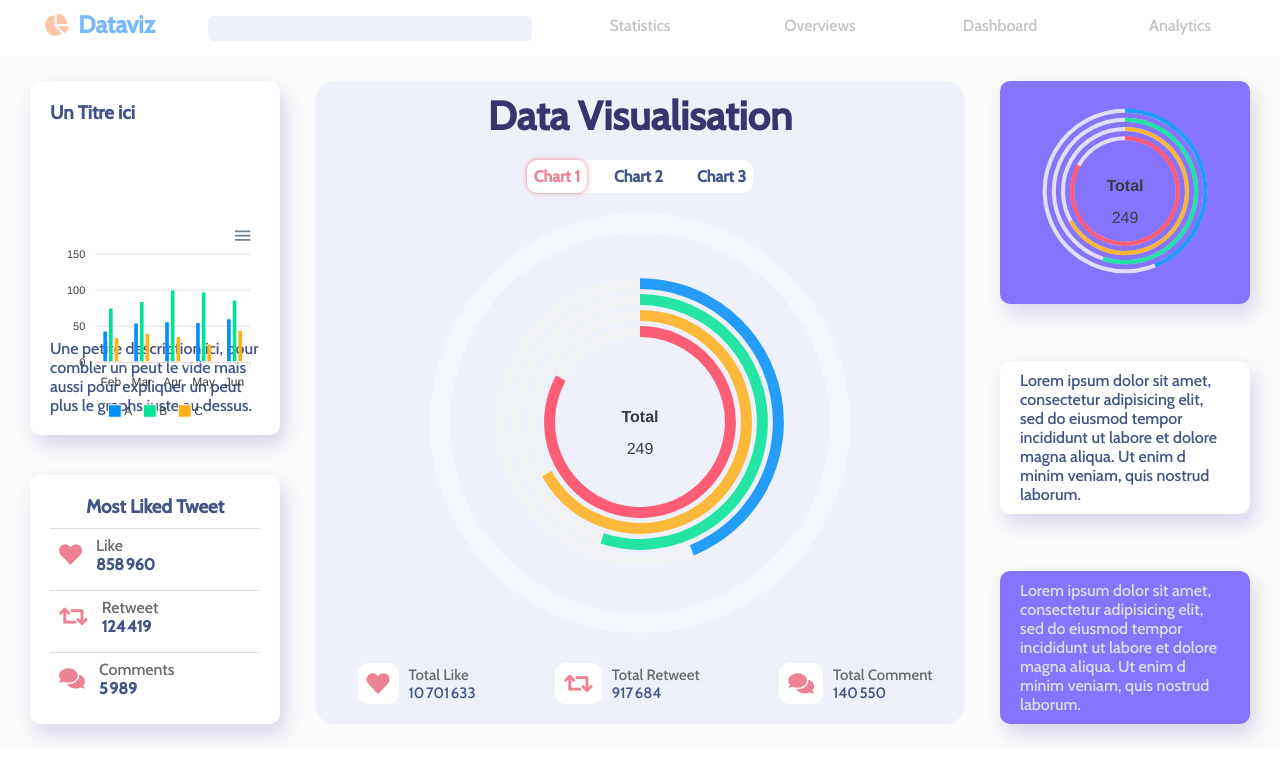
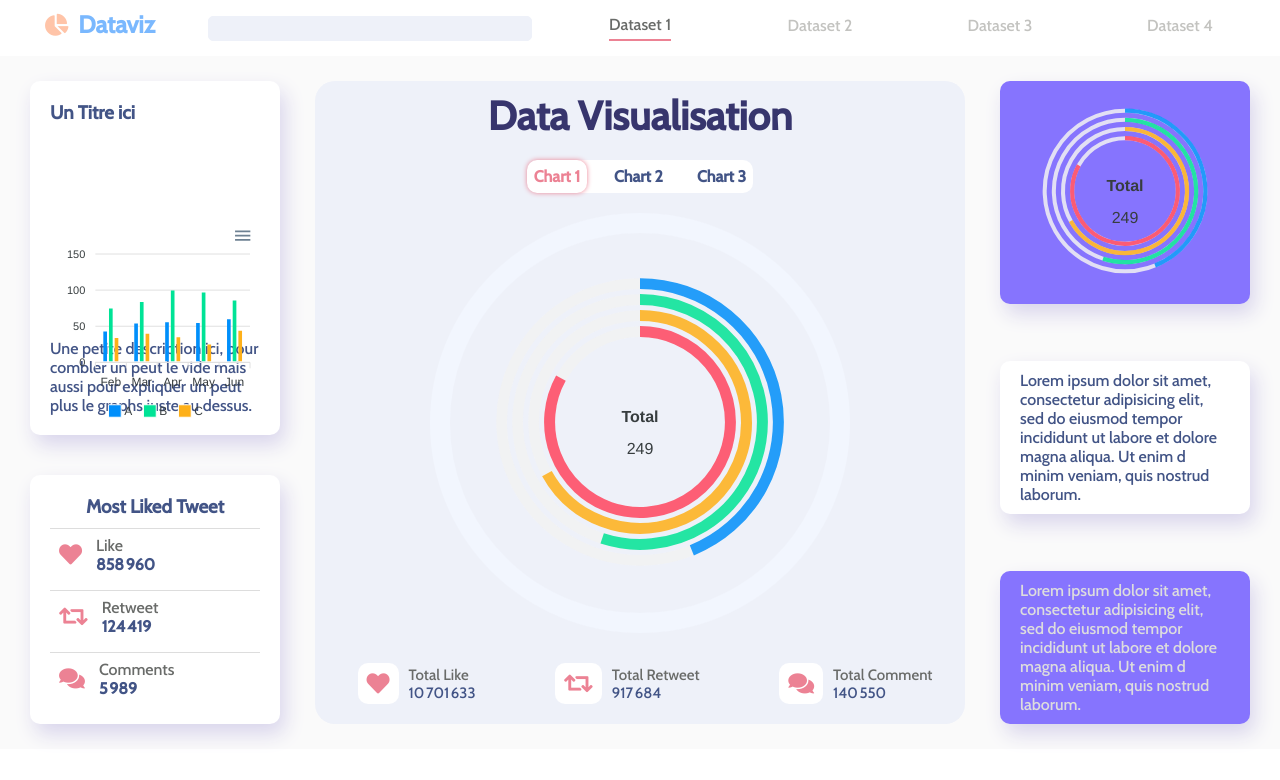
Before and after one commit to Powarox/Front-TwitterDataviz, a Vue app: page / in a window 1280 px wide. Shown: the top 780 px of the page. Built offline with nearby package versions, Linux system fonts and the light colour scheme.

Commit message:
Upgrade Header

```diff
--- a/src/App.vue
+++ b/src/App.vue
@@ -8,10 +8,10 @@
 
             <input type="text" name="" value="">
 
-            <router-link to="/">Statistics</router-link>
-            <router-link to="/">Overviews</router-link>
-            <router-link to="/">Dashboard</router-link>
-            <router-link to="/">Analytics</router-link>
+            <router-link to="/" :class="{activeView: view1}" @click="switchViews('view1')">Dataset 1</router-link>
+            <router-link to="/" :class="{activeView: view2}" @click="switchViews('view2')">Dataset 2</router-link>
+            <router-link to="/" :class="{activeView: view3}" @click="switchViews('view3')">Dataset 3</router-link>
+            <router-link to="/" :class="{activeView: view4}" @click="switchViews('view4')">Dataset 4</router-link>
         </nav>
     </header>
 
@@ -28,6 +28,14 @@
         components: {
 
         },
+        data() {
+            return {
+                view1: true,
+                view2: false,
+                view3: false,
+                view4: false,
+            }
+        },
         created() {
             this.fetchData();
             this.parseData();
@@ -37,6 +45,32 @@
             ...mapActions([
                 'fetchData', 'parseData', 'parseEmoji',
             ]),
+            switchViews(chart) {
+                if(chart === 'view1') {
+                    this.view1 = true;
+                    this.view2 = false;
+                    this.view3 = false;
+                    this.view4 = false;
+                }
+                else if(chart === 'view2') {
+                    this.view1 = false;
+                    this.view2 = true;
+                    this.view3 = false;
+                    this.view4 = false;
+                }
+                else if(chart === 'view3') {
+                    this.view1 = false;
+                    this.view2 = false;
+                    this.view3 = true;
+                    this.view4 = false;
+                }
+                else {
+                    this.view1 = false;
+                    this.view2 = false;
+                    this.view3 = false;
+                    this.view4 = true;
+                }
+            }
         },
     }
 </script>
@@ -121,7 +155,13 @@
         border-bottom: 2px solid #EC8294;
     }
 
-    .header .nav a:focus {
+    .header .nav .activeView {
         color: #696B69;
+        border-bottom: 2px solid #EC8294;
     }
+
+    /* .header .nav a:focus {
+        color: #696B69;
+        border-bottom: 2px solid #EC8294;
+    } */
 </style>
```
